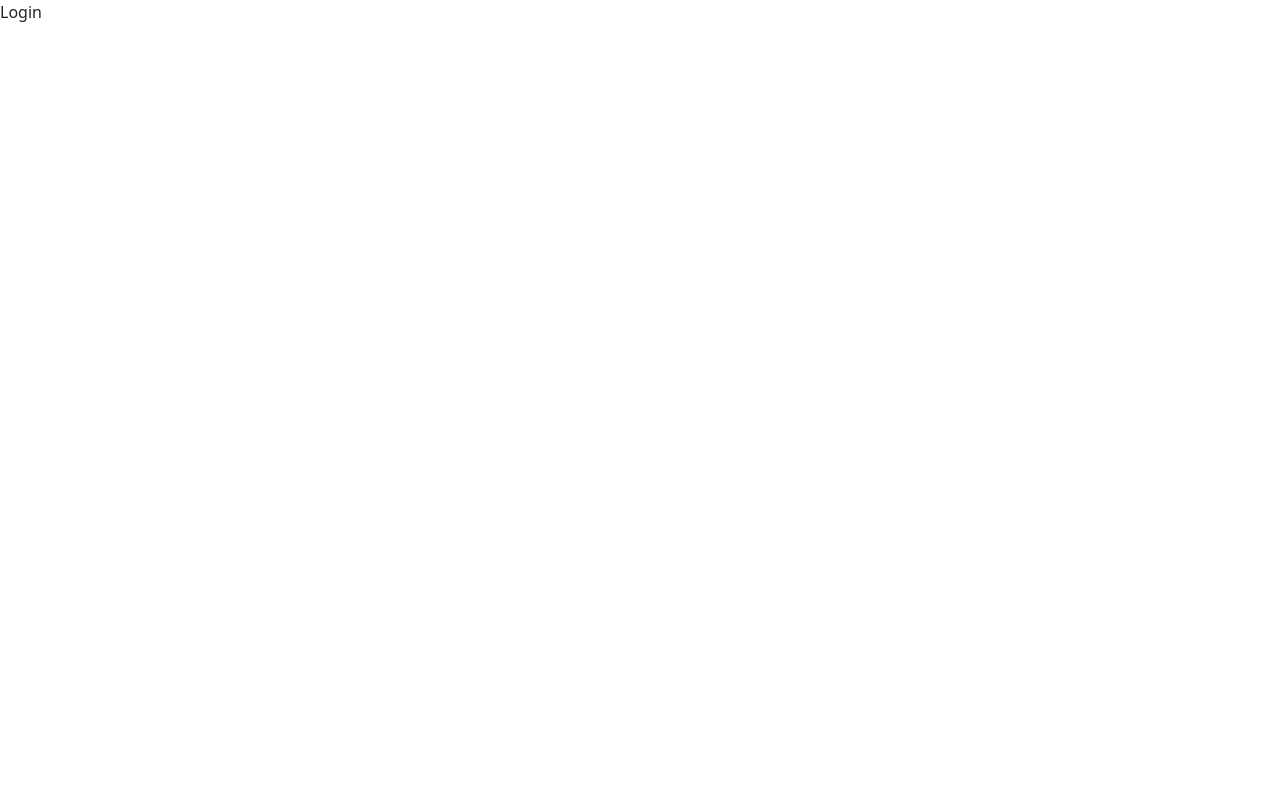
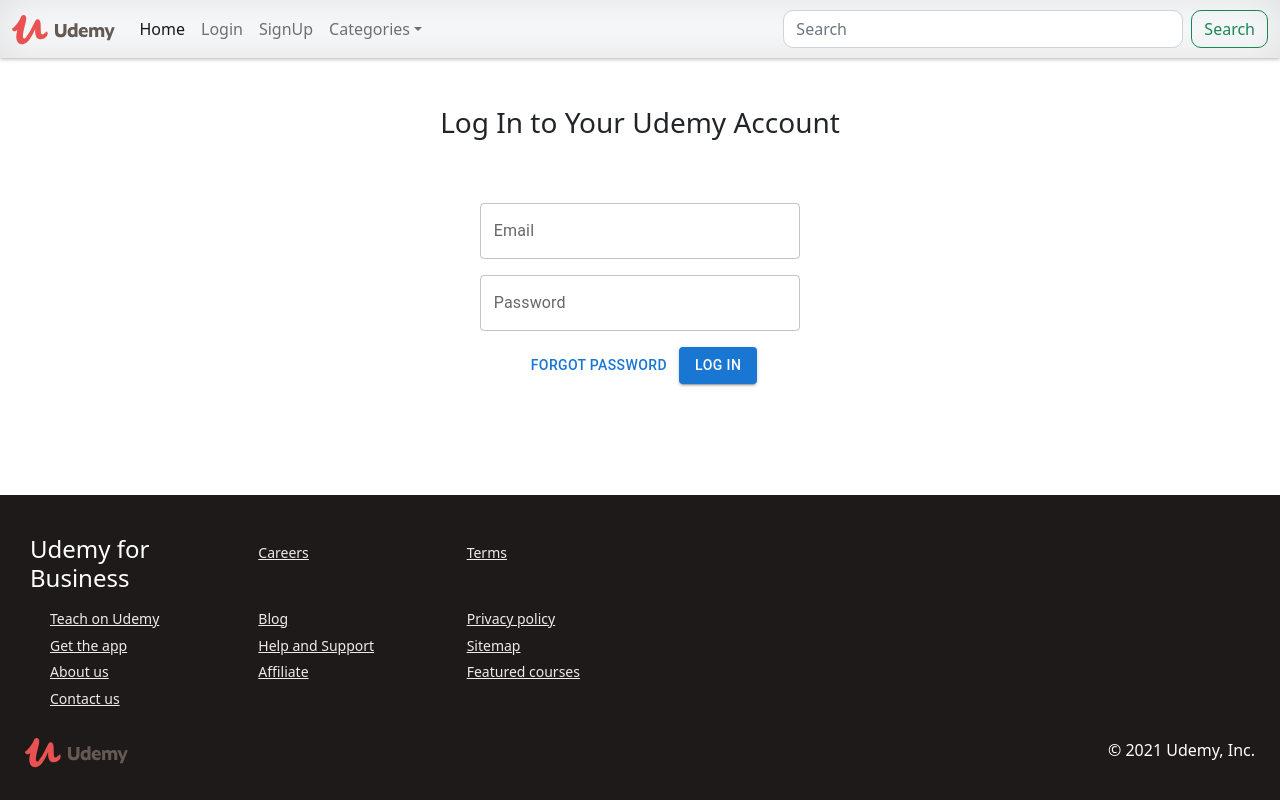
Before and after one commit to MockingJay-TC/Udemy-React, a React (Create React App) app: page /login in a window 1280 px wide. Built offline with nearby package versions, Linux system fonts and the light colour scheme.

Commit message:
login component

```diff
--- a/package.json
+++ b/package.json
@@ -3,6 +3,7 @@
   "version": "0.1.0",
   "private": true,
   "dependencies": {
+    "@emotion/styled": "^11.3.0",
     "@mui/material": "^5.1.0",
     "@testing-library/jest-dom": "^5.15.0",
     "@testing-library/react": "^11.2.7",
--- a/src/Components/Banner/Banner.jsx
+++ b/src/Components/Banner/Banner.jsx
@@ -4,7 +4,7 @@
 
 const BannerPage = () => {
   return (
-    <div>
+    <div className="my__ban__lay">
       <Banner />
     </div>
   );
--- a/src/Components/Banner/BannerLogic.js
+++ b/src/Components/Banner/BannerLogic.js
@@ -1,12 +1,16 @@
 import { useState } from "react";
 import Countdown from "../../Helpers/Timer";
-import './Banner.css'
+import "./Banner.css";
 
 const Banner = () => {
   const [show, setShow] = useState(true);
   // const { startTimer } = Countdown();
   // console.log(Countdown)
   const { timerHours, timerMinutes, timerSeconds } = Countdown();
+
+  const closeBanner = () => {
+    setShow(false);
+  };
 
   return show ? (
     <div
@@ -20,9 +24,10 @@
       </strong>
       <button
         type="button"
-        className="btn-close"
+        className="btn-close mt-3"
         data-bs-dismiss="alert"
         aria-label="Close"
+        onClick={() => closeBanner()}
       ></button>
     </div>
   ) : (
--- /dev/null
+++ b/src/Components/Footer/Footer.css
@@ -0,0 +1,79 @@
+.footer__main {
+  background-color: #1f1a1a;
+  position: absolute;
+  bottom: 0;
+  width: 100%;
+}
+
+.footer {
+  display: grid;
+  grid-template-columns: 2fr 2fr;
+  margin: 30px 0px 0px 0px;
+  padding: 10px 0px 10px 30px;
+}
+.second_foot {
+  display: grid;
+  justify-content: end;
+  margin: 0px 50px 0px 0px;
+  font-size: 20px;
+  text-shadow: 0px 0px 5px 2px;
+}
+.toes {
+  display: grid;
+  grid-template-columns: 1fr 1fr 1fr;
+  position: relative;
+  color: #0f7c90;
+}
+.toes h5 a {
+  color: #ececec;
+}
+.toes h5 a:hover {
+  color: #0f7c90;
+}
+.toes h5 {
+  border: none;
+  outline: none;
+  color: #ececec;
+  margin: 10px 10px 0px 20px;
+  font-size: 14px;
+  font-weight: 400;
+}
+
+.country {
+  color: #ececec;
+  padding: 0px;
+  height: 10px;
+}
+.country select {
+  font-size: 18px;
+  padding: 5px 50px 5px 15px;
+  box-shadow: 0px 0px 10px 5px rgba(0, 0, 0, 0.2);
+  margin: 10px;
+  height: 50px;
+  width: 250px;
+  outline: none;
+  border: none;
+  color: #0f7c90;
+}
+.country i {
+  box-shadow: 0px 0px 8px 2px rgba(0, 0, 0, 0.2);
+  border-radius: 25px;
+}
+
+.sole {
+  display: grid;
+  grid-template-columns: 1fr 1fr;
+  padding: 10px 25px 20px 25px;
+  margin: 10px 0px 2px 0px;
+}
+
+.ground {
+  display: grid;
+  justify-content: start;
+}
+.sand {
+  display: grid;
+  justify-content: end;
+  align-items: center;
+  color: #1f1a1a;
+}
--- /dev/null
+++ b/src/Components/Footer/Footer.jsx
@@ -0,0 +1,73 @@
+import React from "react";
+import "./Footer.css";
+
+const Footer = () => {
+  return (
+    <div className="footer__main">
+      <div className="footer">
+        <div className="first_foot">
+          <div className="toes">
+            <h4 className="ude">
+              <a
+                href="https://business.udemy.com/?ref=footer&mx_pg=home-page&locale=en_US"
+                style={{ color: "white", textDecoration: "none" }}
+              >
+                Udemy for Business
+              </a>
+            </h4>
+            <h5>
+              <a href="#"> Careers </a>
+            </h5>
+            <h5>
+              <a href="#"> Terms</a>
+            </h5>
+            <h5>
+              <a href="#"> Teach on Udemy</a>
+            </h5>
+            <h5>
+              <a href="#">Blog</a>
+            </h5>
+            <h5>
+              <a href="#">Privacy policy</a>
+            </h5>
+            <h5>
+              <a href="#"> Get the app </a>
+            </h5>
+            <h5>
+              <a href="#"> Help and Support </a>
+            </h5>
+            <h5>
+              <a href="#">Sitemap</a>
+            </h5>
+            <h5>
+              <a href="#">About us</a>
+            </h5>
+            <h5>
+              <a href="#"> Affiliate</a>
+            </h5>
+            <h5>
+              <a href="#"> Featured courses</a>
+            </h5>
+            <h5>
+              <a href="https://about.udemy.com/company/?locale=en-us#offices">
+                Contact us
+              </a>
+            </h5>
+          </div>
+        </div>
+      </div>
+      <div className="sole">
+        <div className="ground">
+          <label className="udemy">
+            <img src="assets/images/logo.svg" style={{ height: "30px" }} />
+          </label>
+        </div>
+        <div className="sand" style={{ color: "white" }}>
+          <p>© 2021 Udemy, Inc.</p>
+        </div>
+      </div>
+    </div>
+  );
+};
+
+export default Footer;
--- /dev/null
+++ b/src/Components/Navbar/Navbar.css
@@ -0,0 +1,3 @@
+.my__nav {
+  box-shadow: 0 1px 4px rgba(0, 0, 0, 0.3), 0 0 40px rgba(0, 0, 0, 0.1) inset;
+}
--- a/src/Components/Navbar/Navbar.jsx
+++ b/src/Components/Navbar/Navbar.jsx
@@ -1,9 +1,11 @@
 import React from "react";
 import { Link } from "react-router-dom";
+import "./Navbar.css";
 
 const Navbar = () => {
   return (
-    <nav className="navbar navbar-expand-lg navbar-light bg-light">
+    <>
+      <nav className="navbar navbar-expand-lg navbar-light bg-light my__nav">
         <div className="container-fluid">
           <Link className="navbar-brand" to="/">
             <label>
@@ -44,17 +46,17 @@
                   SignUp
                 </Link>
               </li>
-            <li className="nav-item dropdown">
-              <Link
-                className="nav-link dropdown-toggle"
-                to="#"
+              <li className="nav-item dropdown menu-item-has-children">
+                <a
+                  className="nav-link dropdown-toggle "
+                  //   href="#"
                   id="navbarDropdown"
                   role="button"
                   data-bs-toggle="dropdown"
                   aria-expanded="false"
                 >
                   Categories
-              </Link>
+                </a>
                 <ul className="dropdown-menu" aria-labelledby="navbarDropdown">
                   <li>
                     <a className="dropdown-item" href="/">
@@ -83,14 +85,24 @@
                 type="search"
                 placeholder="Search"
                 aria-label="Search"
+                style={{
+                  width: "400px",
+                  borderRadius: "10px",
+                  outline: "none",
+                }}
               />
-            <button className="btn btn-outline-success" type="submit">
+              <button
+                className="btn btn-outline-success"
+                style={{ borderRadius: "10px", outline: "none" }}
+                type="submit"
+              >
                 Search
               </button>
             </form>
           </div>
         </div>
       </nav>
+    </>
   );
 };
 
--- a/src/Helpers/Timer.js
+++ b/src/Helpers/Timer.js
@@ -8,7 +8,7 @@
   let interval = useRef();
 
   const startTimer = () => {
-    const countDate = new Date("November 12, 2021 00:00:00").getTime();
+    const countDate = new Date("November 13, 2021 00:00:00").getTime();
     interval = setInterval(() => {
       const now = new Date().getTime();
       const gap = countDate - now;
--- a/src/Routes/Login/Login.css
+++ b/src/Routes/Login/Login.css
@@ -0,0 +1,8 @@
+.login {
+  height: 100vh;
+  position: relative;
+  overflow: hidden;
+}
+.login__form{
+    display: flex;
+}
--- a/src/Routes/Login/Login.jsx
+++ b/src/Routes/Login/Login.jsx
@@ -1,11 +1,17 @@
-import React from 'react'
+import React from "react";
+import Footer from "../../Components/Footer/Footer";
+import Navbar from "../../Components/Navbar/Navbar";
+import "./Login.css";
+import LoginComponent from "./LoginComponent";
 
 const Login = () => {
-    return (
-        <div>
-            Login
-        </div>
-    )
-}
+  return (
+    <div className="login">
+      <Navbar />
+      <LoginComponent />
+      <Footer />
+    </div>
+  );
+};
 
 export default Login;
--- /dev/null
+++ b/src/Routes/Login/LoginComponent.jsx
@@ -0,0 +1,44 @@
+import React from "react";
+import Box from "@mui/material/Box";
+import { TextField, Button, Stack } from "@mui/material";
+
+const LoginComponent = () => {
+  return (
+    <div className="login__form row justify-content-center text-center mt-5">
+      <h3>Log In to Your Udemy Account</h3>
+      <Box
+        className="mt-5"
+        component="form"
+        sx={{
+          "& .MuiTextField-root": { m: 1, width: "35ch" },
+        }}
+        noValidate
+        autoComplete="off"
+      >
+        <div>
+          <TextField
+            id="outlined-password-input"
+            label="Email"
+            type="email"
+            autoComplete="off"
+          />
+        </div>
+        <div>
+          <TextField
+            id="outlined-password-input"
+            label="Password"
+            type="password"
+            autoComplete="off"
+          />
+        </div>
+        <div className=" justify-content-end mt-2">
+          <stack spacing={3} direction="row">
+            <Button variant="text">Forgot Password</Button> <Button variant="contained">Log In</Button>
+          </stack>
+        </div>
+      </Box>
+    </div>
+  );
+};
+
+export default LoginComponent;
--- a/src/Routes/Login/LoginLogic.js
+++ b/src/Routes/Login/LoginLogic.js
@@ -0,0 +1 @@
+import React from 'react'
```
Also changed, not shown: 1 other file (tests, documents, lock files or other folders). Lines whose indentation alone changed are shown as unchanged.
